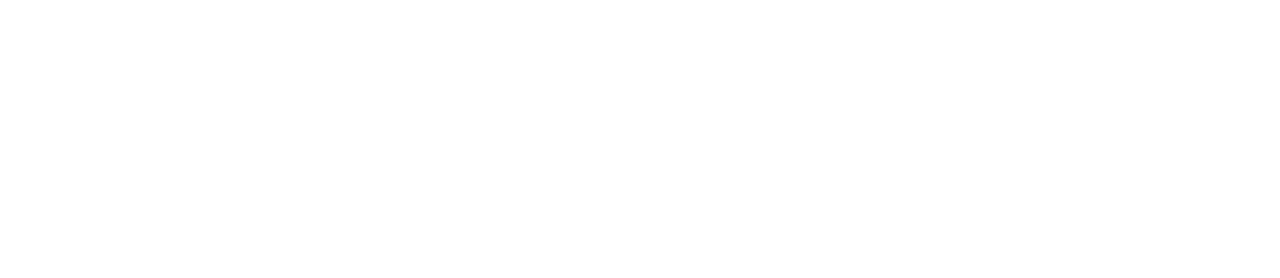
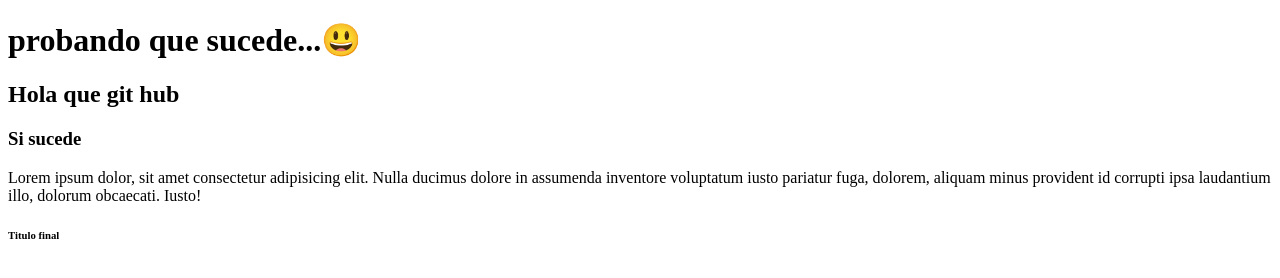
Before and after one commit to fcg77/PRUEBAJUEVES27, a plain HTML site: page index.html in a window 1280 px wide. Drawn offline with Linux system fonts and the light colour scheme.

```diff
--- a/index.html
+++ b/index.html
@@ -8,5 +8,17 @@
 </head>
 <body>
 
+<h1> probando que sucede...😃</h1>
+
+<h2> Hola que git hub</h2>
+
+<h3> Si sucede</h3>
+
+<p>Lorem ipsum dolor, sit amet consectetur adipisicing elit. Nulla ducimus dolore in assumenda inventore voluptatum iusto pariatur fuga, dolorem, aliquam minus provident id corrupti ipsa laudantium illo, dolorum obcaecati. Iusto!</p>
+
+<h6>Titulo final</h6>
+
+
+
 </body>
 </html>
```
